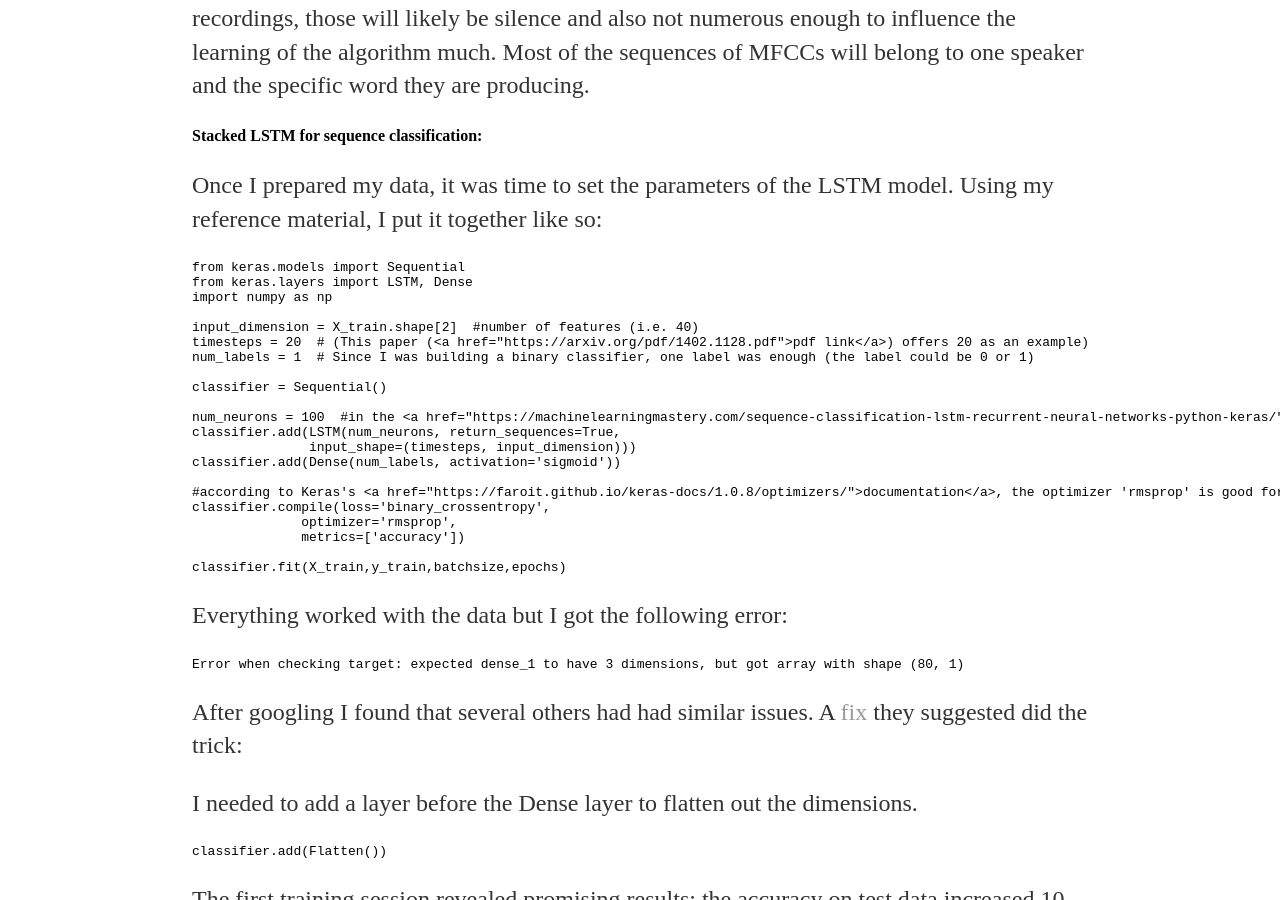
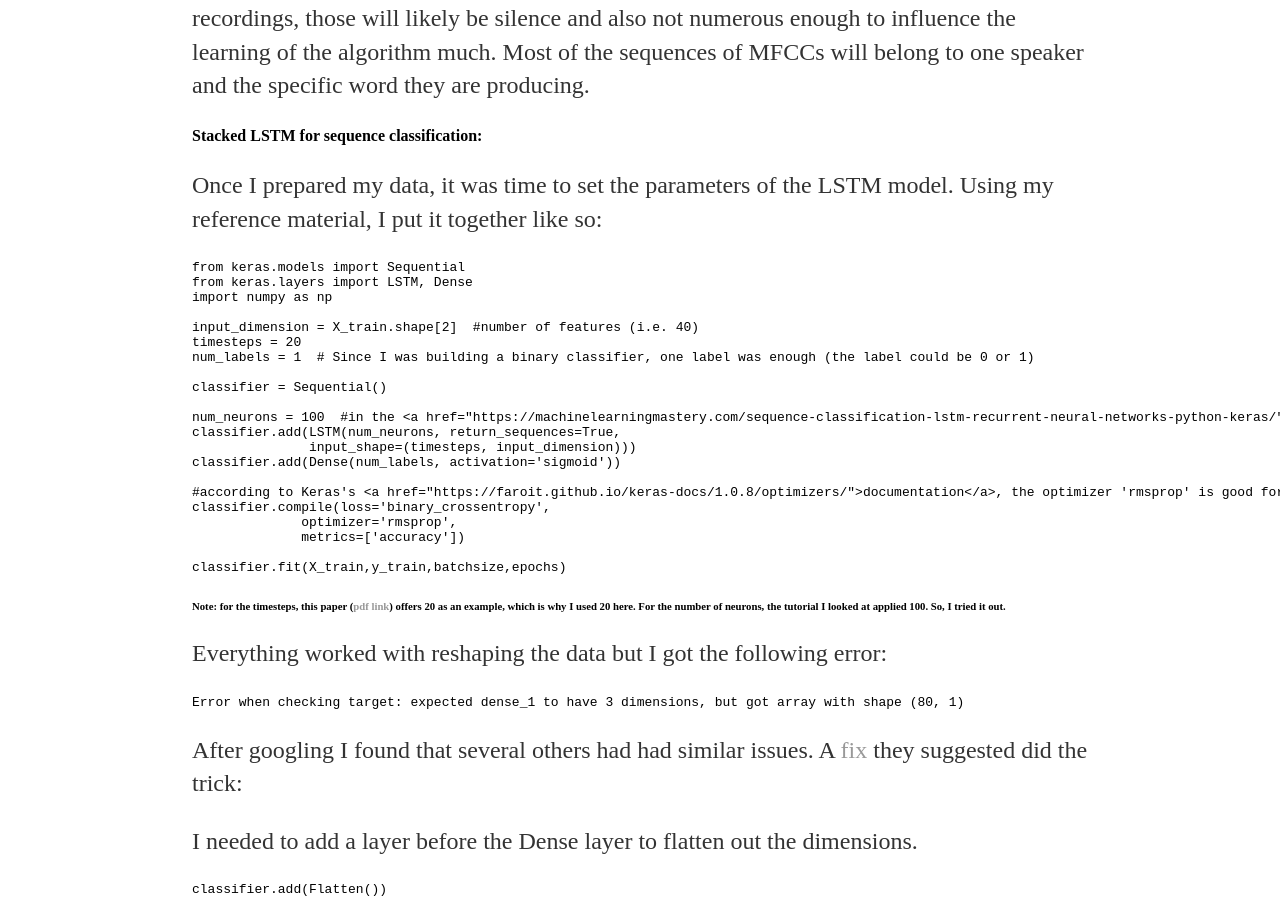
Before and after one commit to a-n-rose/a-n-rose.github.io, a Jekyll site: the page built from _posts/2018-09-07-language-classifier-LSTM.md, in a window 1280 px wide and 900 px high, scrolled down 1881 px. Built offline with Jekyll 4.4.1, drawn with Linux system fonts in a browser that asks for light colours.

Commit message:
typo fix; added note on parameters

````diff
--- a/_posts/2018-09-07-language-classifier-LSTM.md
+++ b/_posts/2018-09-07-language-classifier-LSTM.md
@@ -55,7 +55,7 @@ from keras.layers import LSTM, Dense
 import numpy as np
 
 input_dimension = X_train.shape[2]  #number of features (i.e. 40)
-timesteps = 20  # (This paper (<a href="https://arxiv.org/pdf/1402.1128.pdf">pdf link</a>) offers 20 as an example)
+timesteps = 20
 num_labels = 1  # Since I was building a binary classifier, one label was enough (the label could be 0 or 1)
 
 classifier = Sequential()
@@ -72,7 +72,9 @@ classifier.compile(loss='binary_crossentropy',
 
 classifier.fit(X_train,y_train,batchsize,epochs)
 ```
-Everything worked with the data but I got the following error:
+###### Note: for the timesteps, this paper (<a href="https://arxiv.org/pdf/1402.1128.pdf">pdf link</a>) offers 20 as an example, which is why I used 20 here. For the number of neurons, the tutorial I looked at applied 100. So, I tried it out.
+
+Everything worked with reshaping the data but I got the following error:
 
 ```
 Error when checking target: expected dense_1 to have 3 dimensions, but got array with shape (80, 1)
````
